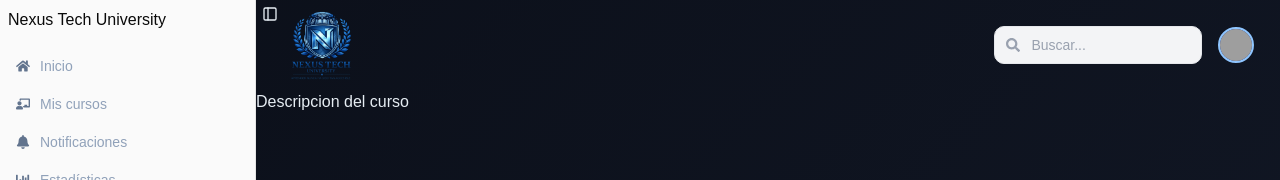
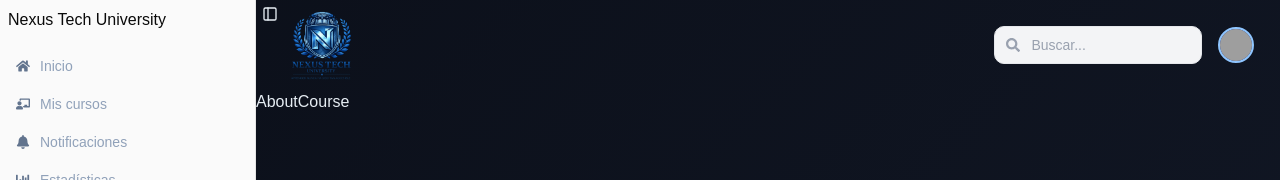
Before and after one commit to ChrisPY-31/UniversityTech, a React (Vite) app: page /course/descripcion in a window 1280 px wide. Shown: the top 180 px of the page. Built offline with nearby package versions, Linux system fonts and the light colour scheme; grey boxes are pictures that could not be loaded.

Commit message:
se agrego rutasd y cambios

```diff
--- a/src/App.jsx
+++ b/src/App.jsx
@@ -11,6 +11,7 @@ import CoursesCard from "./components/Courses/CoursesCard";
 import Courses from "./components/Courses";
 import Users from "./components/Manager/Users";
 import NewCourse from "./Pages/NewCourse/NewCourse";
+import AboutCourse from "./Pages/AboutCourse/AboutCourse";
 function App() {
   const location = useLocation();
 
@@ -33,7 +34,7 @@ function App() {
           <Route path="/notificaciones" element={<Notification />} />
           <Route
             path="/course/descripcion"
-            element={<h1>Descripcion del curso</h1>}
+            element={<AboutCourse/>}
           />
 
           {/*Rutas privadas Administrador*/}
@@ -43,7 +44,7 @@ function App() {
           {/*Rutas privadas Instuctor*/}
           <Route path="/instructor" element={<InstructorDashboard />} />
           <Route path="/cursos/nuevo-curso" element={<NewCourse/>} />
-
+|
           {/*Rutas privadas Estudiante*/}
 
         </Route>
--- /dev/null
+++ b/src/Pages/AboutCourse/AboutCourse.jsx
@@ -0,0 +1,9 @@
+import React from 'react'
+
+const AboutCourse = () => {
+  return (
+    <div>AboutCourse</div>
+  )
+}
+
+export default AboutCourse
```
